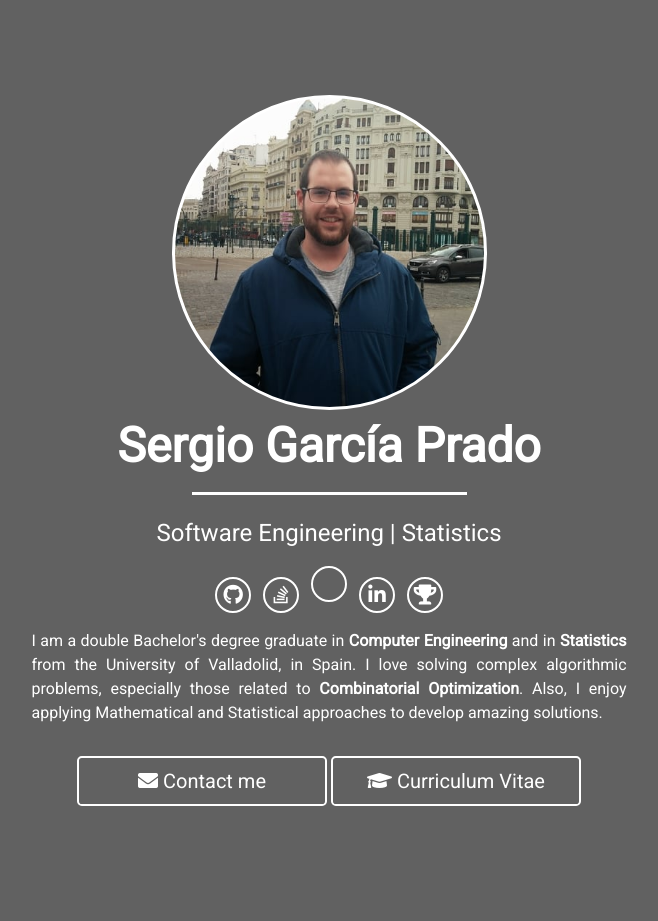
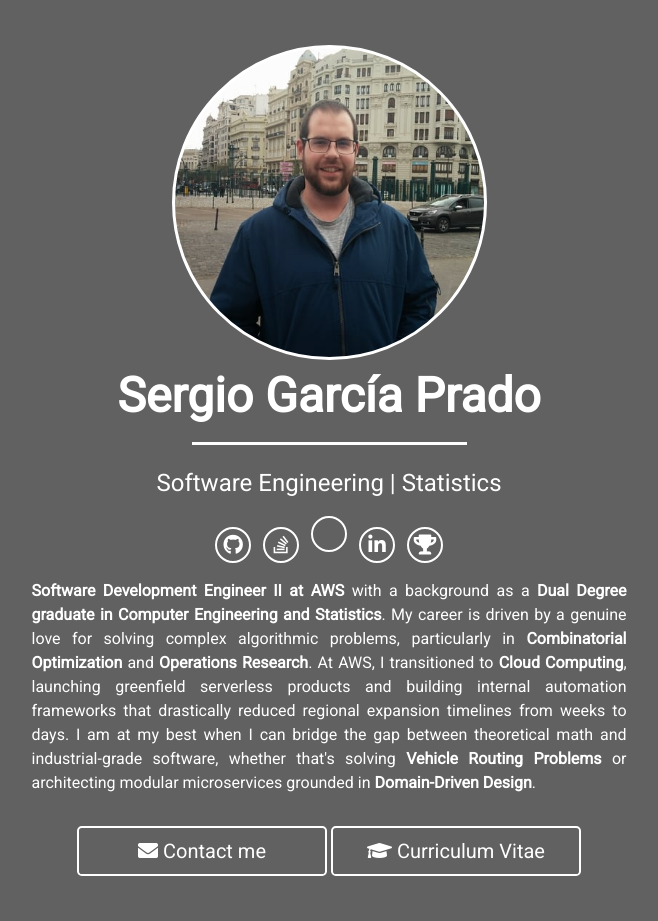
Before and after one commit to garciparedes/garciparedes.github.io, a Jekyll site: the page built from index.html, in a window 1280 px wide. Shown: the whole page, without its empty margins (311-969 px from the left). Built offline with Jekyll 4.4.1, drawn with Linux system fonts in a browser that asks for light colours; a style sheet for code colours, icons or effects is not loaded; before the commit the page ends 900 px from its top, so only the background shows below that.

Commit message:
Revise personal description in _config.yml
Updated the description to reflect current role and expertise in software development, cloud computing, and operations research.

```diff
--- a/_config.yml
+++ b/_config.yml
@@ -23,7 +23,7 @@ color:
 curriculum_vitae_link: https://garciparedes.me/curriculum-vitae
 # cover_letter_link: https://garciparedes.me/cover-letter
 
-description: "I am a double Bachelor's degree graduate in <strong>Computer Engineering</strong> and in <strong>Statistics</strong> from the University of Valladolid, in Spain. I love solving complex algorithmic problems, especially those related to <strong>Combinatorial Optimization</strong>. Also, I enjoy applying Mathematical and Statistical approaches to develop amazing solutions."
+description: "<strong>Software Development Engineer II at AWS</strong> with a background as a <strong>Dual Degree graduate in Computer Engineering and Statistics</strong>. My career is driven by a genuine love for solving complex algorithmic problems, particularly in <strong>Combinatorial Optimization</strong> and <strong>Operations Research</strong>. At AWS, I transitioned to <strong>Cloud Computing</strong>, launching greenfield serverless products and building internal automation frameworks that drastically reduced regional expansion timelines from weeks to days. I am at my best when I can bridge the gap between theoretical math and industrial-grade software, whether that's solving <strong>Vehicle Routing Problems</strong> or architecting modular microservices grounded in <strong>Domain-Driven Design</strong>."
 
 # Social networks usernames (many more available: google-plus, flickr, dribbble, pinterest, instagram, tumblr, linkedin, etc.)
 social:
```
